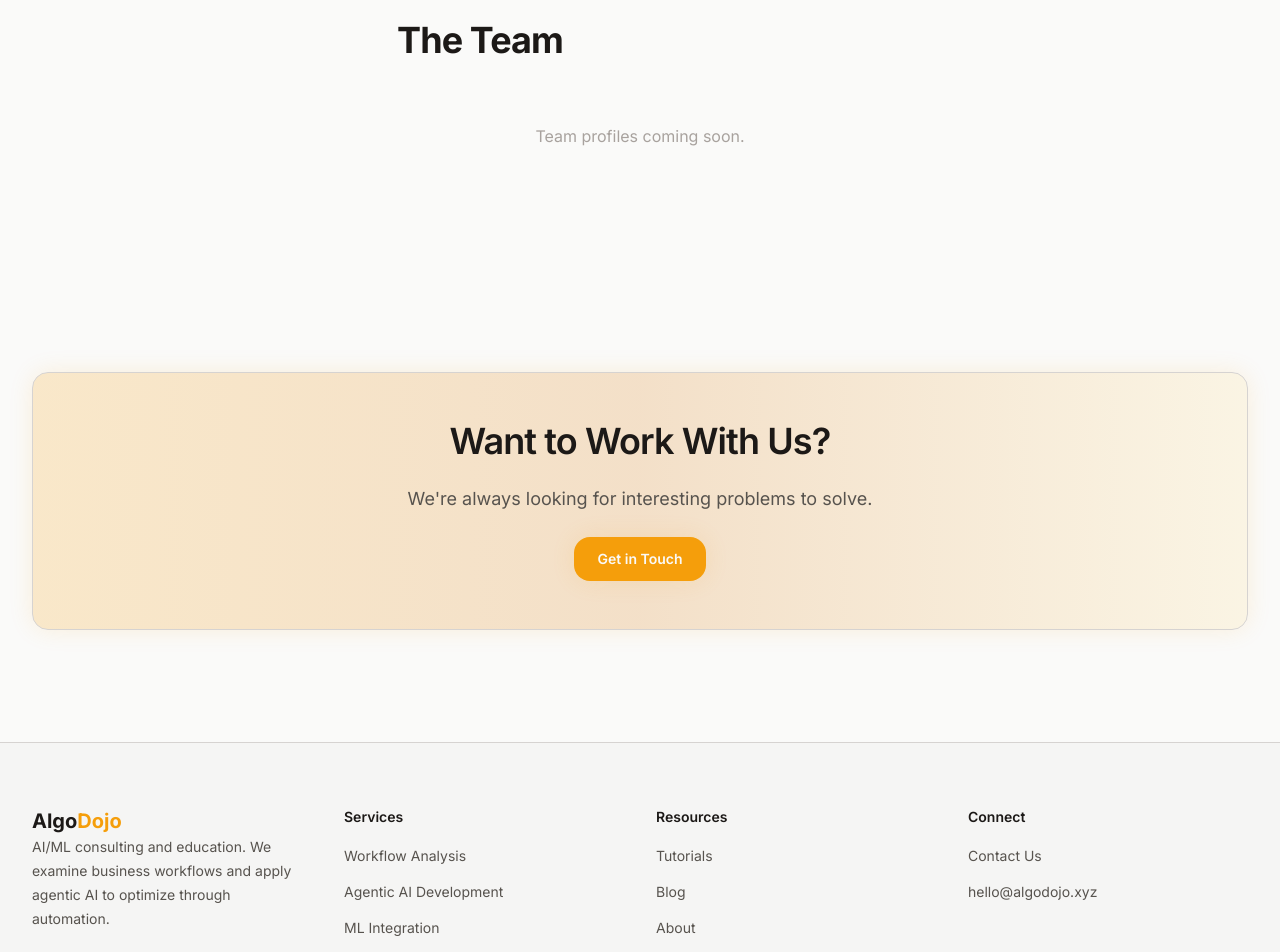
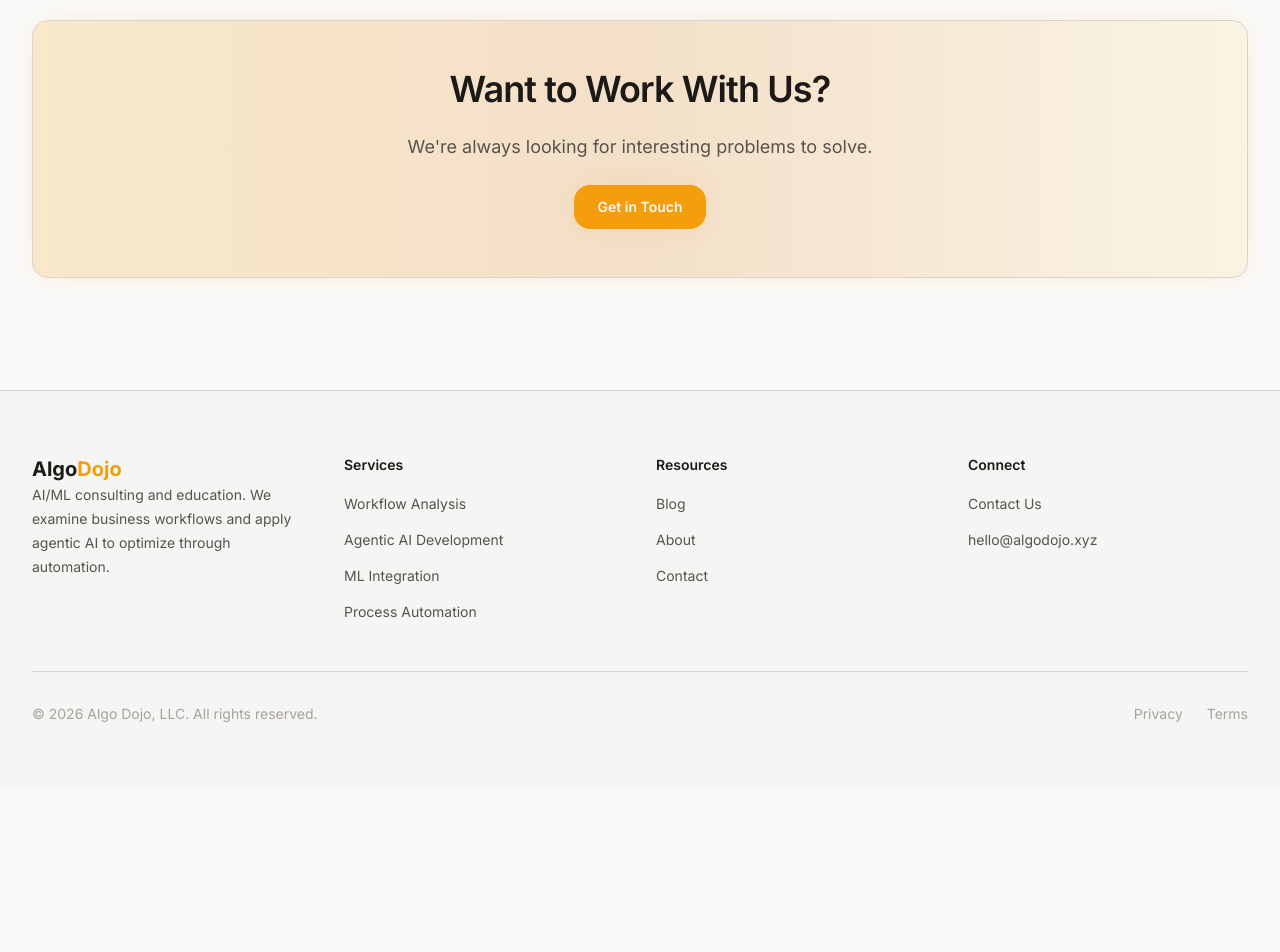
Before and after one commit to greedychipmunk/algodojo-xyz, a Next.js app: page /about in a window 1280 px wide. Shown: the part 1380-2332 px from the top of the page. After the commit the page ends 2168 px from the top, so only its background shows below. Built offline with nearby package versions, Linux system fonts and the light colour scheme.

Commit message:
feat: verbiage corrections

```diff
--- a/src/app/(marketing)/about/page.tsx
+++ b/src/app/(marketing)/about/page.tsx
@@ -98,15 +98,6 @@ export default function AboutPage() {
         </Container>
       </section>
 
-      <section className="py-20 sm:py-28">
-        <Container>
-          <SectionHeading title="The Team" centered />
-          <div className="mt-16 text-center text-text-muted">
-            <p>Team profiles coming soon.</p>
-          </div>
-        </Container>
-      </section>
-
       <CtaSection
         title="Want to Work With Us?"
         description="We're always looking for interesting problems to solve."
--- a/src/components/layout/footer.tsx
+++ b/src/components/layout/footer.tsx
@@ -8,7 +8,7 @@ const FOOTER_LINKS = {
     { label: "Process Automation", href: "/services" },
   ],
   resources: [
-    { label: "Tutorials", href: "/tutorials" },
+    // { label: "Tutorials", href: "/tutorials" },
     { label: "Blog", href: "/blog" },
     { label: "About", href: "/about" },
     { label: "Contact", href: "/contact" },
--- a/src/components/sections/stats-section.tsx
+++ b/src/components/sections/stats-section.tsx
@@ -2,17 +2,17 @@ import { Container } from "@/components/ui/container";
 
 const STATS = [
   {
-    value: "50+",
+    value: "15+",
     label: "Workflows Optimized",
   },
   {
     value: "3x",
     label: "Avg Efficiency Gain",
   },
-  {
-    value: "100+",
-    label: "Tutorials Published",
-  },
+  // {
+  //   value: "100+",
+  //   label: "Tutorials Published",
+  // },
   {
     value: "99.9%",
     label: "Uptime",
--- a/src/lib/constants.ts
+++ b/src/lib/constants.ts
@@ -10,7 +10,7 @@ export const SITE_METADATA: SiteMetadata = {
 
 export const NAV_ITEMS: NavItem[] = [
   { label: "Services", href: "/services" },
-  { label: "Tutorials", href: "/tutorials" },
+  // { label: "Tutorials", href: "/tutorials" },
   { label: "Blog", href: "/blog" },
   { label: "About", href: "/about" },
   { label: "Contact", href: "/contact" },
```
